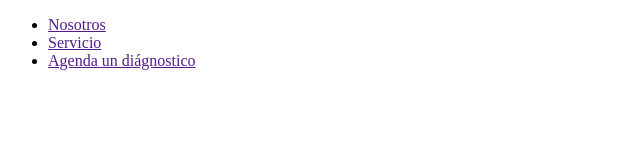
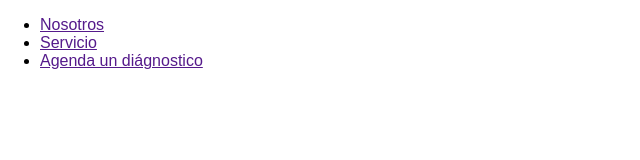
Before and after one commit to mon920/intro-web-monse, a plain HTML site: page proyecto-final-pagina/proyecto-final.html in a window 1280 px wide. Shown: the full height of the page, 0-640 px from the left. Drawn offline with Linux system fonts and the light colour scheme.

Commit message:
se agregan cambios

```diff
--- a/proyecto-final-pagina/proyecto-final.html
+++ b/proyecto-final-pagina/proyecto-final.html
@@ -5,7 +5,7 @@
     <meta http-equiv="X-UA-Compatible" content="IE=edge">
     <meta name="viewport" content="width=device-width, initial-scale=1.0">
     <title>Proyecto Agencia</title>
-    <link rel="stylesheet" href="/css/style-proyecto.css">
+    <link rel="stylesheet" href="style-proyecto.css">
 
 </head>
 <body>
```
